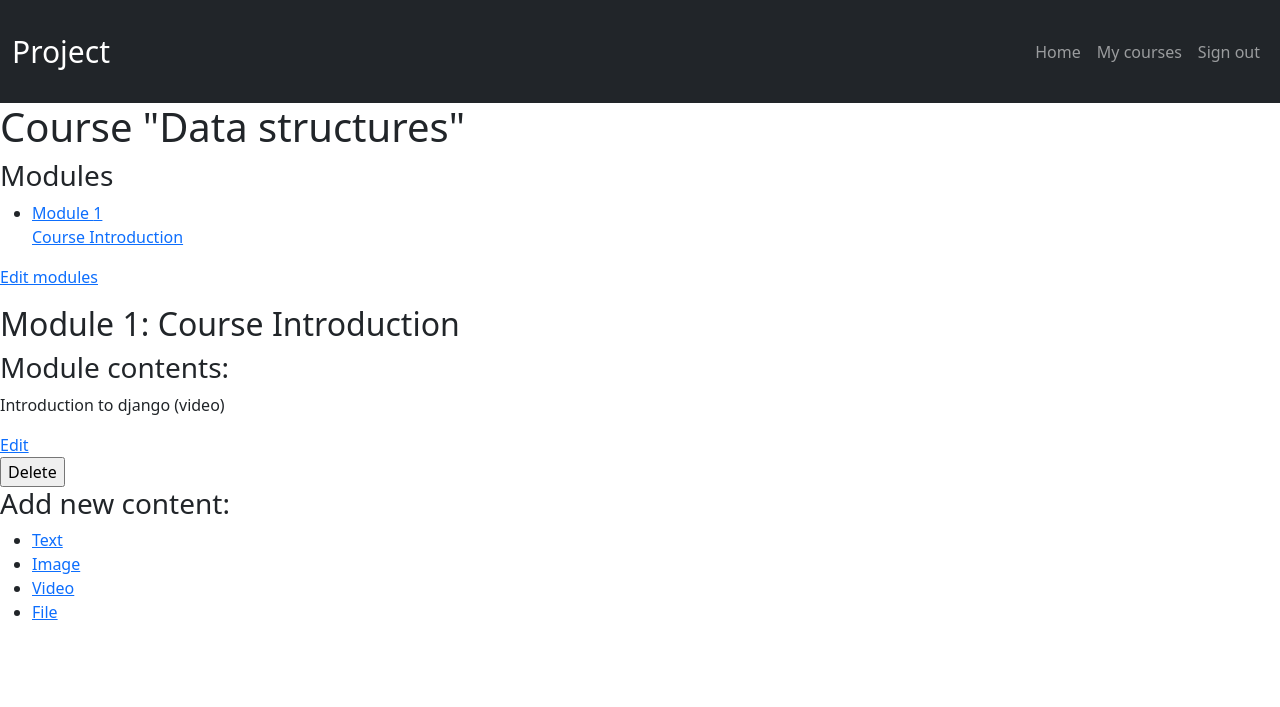
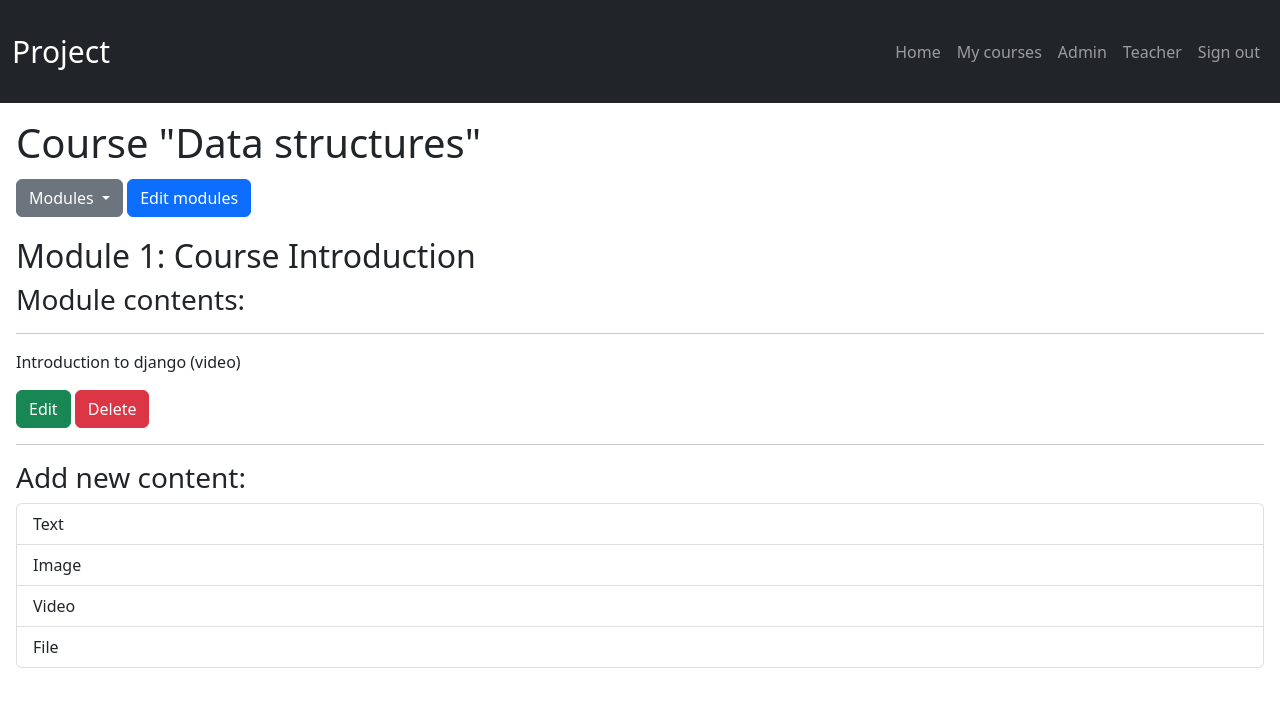
Before and after one commit to DavuKX/Elearning-platform, a Django app: page /course/module/1/ in a window 1280 px wide. Shown: the top 707 px of the page. Run offline with Django 4.2, Linux system fonts and the light colour scheme; a user stored in the database is signed in; data comes from the database, SQL or seed files in the repository; both versions use the stored data as it was after the commit.

Commit message:
finish styling

```diff
--- a/courses/templates/base.html
+++ b/courses/templates/base.html
@@ -25,9 +25,18 @@
                         <li>
                             <a class="nav-link" aria-current="page" href="{% url 'student_course_list' %}">My courses</a>
                         </li>
+                        {% if request.user.is_superuser %}
+                            <li>
+                                <a class="nav-link" aria-current="page" href="{% url 'admin:index' %}">Admin</a>
+                            </li>
+                            <li>
+                                <a class="nav-link" aria-current="page" href="{% url 'manage_course_list' %}">Teacher</a>
+                            </li>
+                        {% endif %}
                         <li>
                             <a class="nav-link" aria-current="page" href="{% url 'logout' %}">Sign out</a>
                         </li>
+
                     {% else %}
                         <li>
                             <a class="nav-link" aria-current="page" href="{% url 'login' %}">Sign in</a>
--- a/courses/templates/courses/manage/course/delete.html
+++ b/courses/templates/courses/manage/course/delete.html
@@ -5,12 +5,12 @@
 {% endblock title %}
 
 {% block content %}
-    <h1>Delete course "{{ object.title }}"</h1>
-    <div class="module">
+    <h1 class="m-3">Delete course "{{ object.title }}"</h1>
+    <div class="module m-3">
         <form action="" method="post">
             {% csrf_token %}
             <p>Are you sure you want to delete this course?</p>
-            <input type="submit" value="Yes, delete it" />
+            <input class="btn btn-primary" type="submit" value="Yes, delete it" />
         </form>
     </div>
 {% endblock content %}
--- a/courses/templates/courses/manage/module/content_list.html
+++ b/courses/templates/courses/manage/module/content_list.html
@@ -6,59 +6,63 @@
 {% endblock title %}
 
 {% block content %}
+<div class="m-3">
     {% with course=module.course %}
     <h1>Course "{{ course.title }}"</h1>
-        <div class="contents">
-            <h3>Modules</h3>
-            <ul id="modules">
+    <div class="dropdown">
+        <button class="btn btn-secondary dropdown-toggle my-1" type="button" data-bs-toggle="dropdown" aria-expanded="false">
+            Modules
+        </button>
+        <ul id="modules" class="dropdown-menu dropdown-menu-lg-end" aria-labelledby="dropdownMenuButton">
             {% for m in course.modules.all %}
                 <li data-id="{{ m.id }}" {% if m == module %}
                 class="selected"{% endif %}>
-                        <a href="{% url 'module_content_list' m.id%}">
-                            <span>
-                                Module <span class="order">{{ m.order|add:1 }}</span>
-                            </span>
-                            <br>
-                            {{ m.title }}
+                    <a class="dropdown-item" href="{% url 'module_content_list' m.id%}">
+                            Module {{ m.order|add:1 }}: {{ m.title }}
                     </a>
                 </li>
             {% empty %}
-                    <li>No modules available</li>
+                <li><a href="#" class="dropdown-item">No modules available</a></li>
             {% endfor %}
         </ul>
-            <p><a href="{% url 'course_module_update' course.id %}">
+        <a class="btn btn-primary" href="{% url 'course_module_update' course.id %}">
             Edit modules
-            </a></p>
+        </a>
     </div>
     <div class="module">
+        <div class="my-3">
             <h2>Module {{ module.order|add:1 }}: {{ module.title }}</h2>
             <h3>Module contents:</h3>
+        </div>
         <div id="module-contents">
             {% for content in module.contents.all %}
+            <hr>
                 <div data-id="{{ content.id }}">
                     {% with item=content.item  %}
                         <p>{{ item }} ({{ item|model_name }})</p>
-                            <a href="{% url "module_content_update" module.id item|model_name item.id %}">Edit</a>
-                            <form action="{% url 'module_content_delete' content.id%}"
-                            method="post">
+                        <form action="{% url 'module_content_delete' content.id%}" method="post">
                             {% csrf_token %}
-                                <input type="submit" value="Delete">
+                            <a class="btn btn-success" href="{% url "module_content_update" module.id item|model_name item.id %}">Edit</a>
+                            <input class="btn btn-danger" type="submit" value="Delete">
                         </form>
                     {% endwith %}
                 </div>
+            <hr>
             {% empty %}
                 <p>This module has no content yet.</p>
             {% endfor %}
         </div>
         <h3>Add new content:</h3>
-            <ul class="content-types">
-                <li><a href="{% url 'module_content_create' module.id 'text'%}">Text</a></li>
-                <li><a href="{% url 'module_content_create' module.id 'image'%}">Image</a></li>
-                <li><a href="{% url 'module_content_create' module.id 'video'%}">Video</a></li>
-                <li><a href="{% url 'module_content_create' module.id 'file'%}">File</a></li>
+        <ul class="list-group">
+            <a class="list-group-item list-group-item-action" href="{% url 'module_content_create' module.id 'text'%}">Text</a>
+            <a class="list-group-item list-group-item-action" href="{% url 'module_content_create' module.id 'image'%}">Image</a>
+            <a class="list-group-item list-group-item-action" href="{% url 'module_content_create' module.id 'video'%}">Video</a>
+            <a class="list-group-item list-group-item-action" href="{% url 'module_content_create' module.id 'file'%}">File</a>
         </ul>
     </div>
 {% endwith %}
+</div>
+
 {% endblock content %}
 
 {% block domready %}
--- a/students/templates/students/course/detail.html
+++ b/students/templates/students/course/detail.html
@@ -18,9 +18,8 @@
         {% for m in object.modules.all %}
           <li data-id="{{ m.id }}">
             <a class="dropdown-item" href="{% url "student_course_detail_module" object.id m.id %}">
-                Module {{ m.order|add:1 }}
+                Module {{ m.order|add:1 }}: {{ m.title }}
               <br>
-              {{ m.title }}
             </a>
           </li>
           <li><hr class="dropdown-divider"></li>
@@ -39,8 +38,10 @@
     {% cache 1 module_contents module %}
       {% for content in module.contents.all %}
         {% with item=content.item %}
+        <hr>
           <h2>{{ item.title }}</h2>
           {{ item.render }}
+        <hr>
         {% endwith %}
       {% endfor %}
     {% endcache %}
```
Also changed, not shown: courses/templates/courses/manage/content/form.html (+5 -2 lines), courses/templates/courses/manage/course/form.html (+7 -3 lines), courses/templates/courses/manage/course/list.html (+6 -6 lines), courses/templates/courses/manage/module/formset.html (+5 -4 lines), db.sqlite3. Lines whose indentation alone changed are shown as unchanged.
